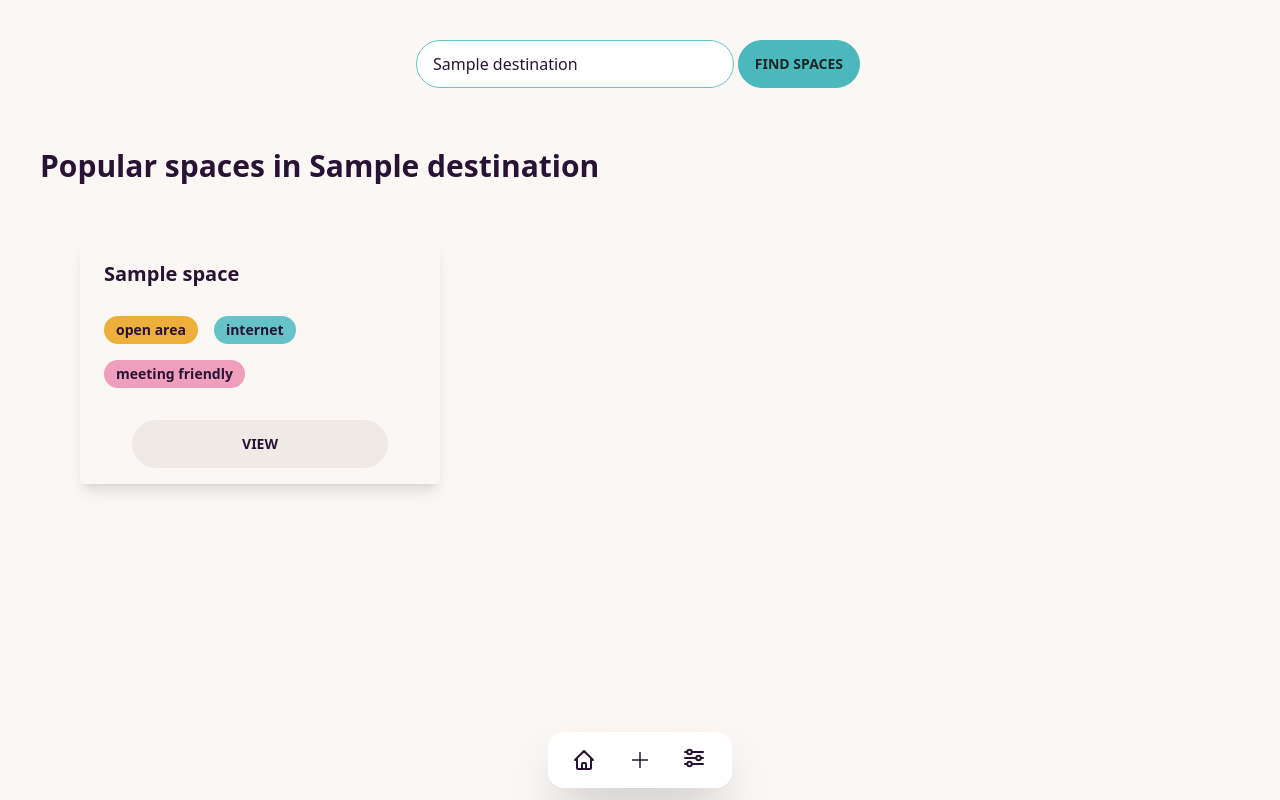
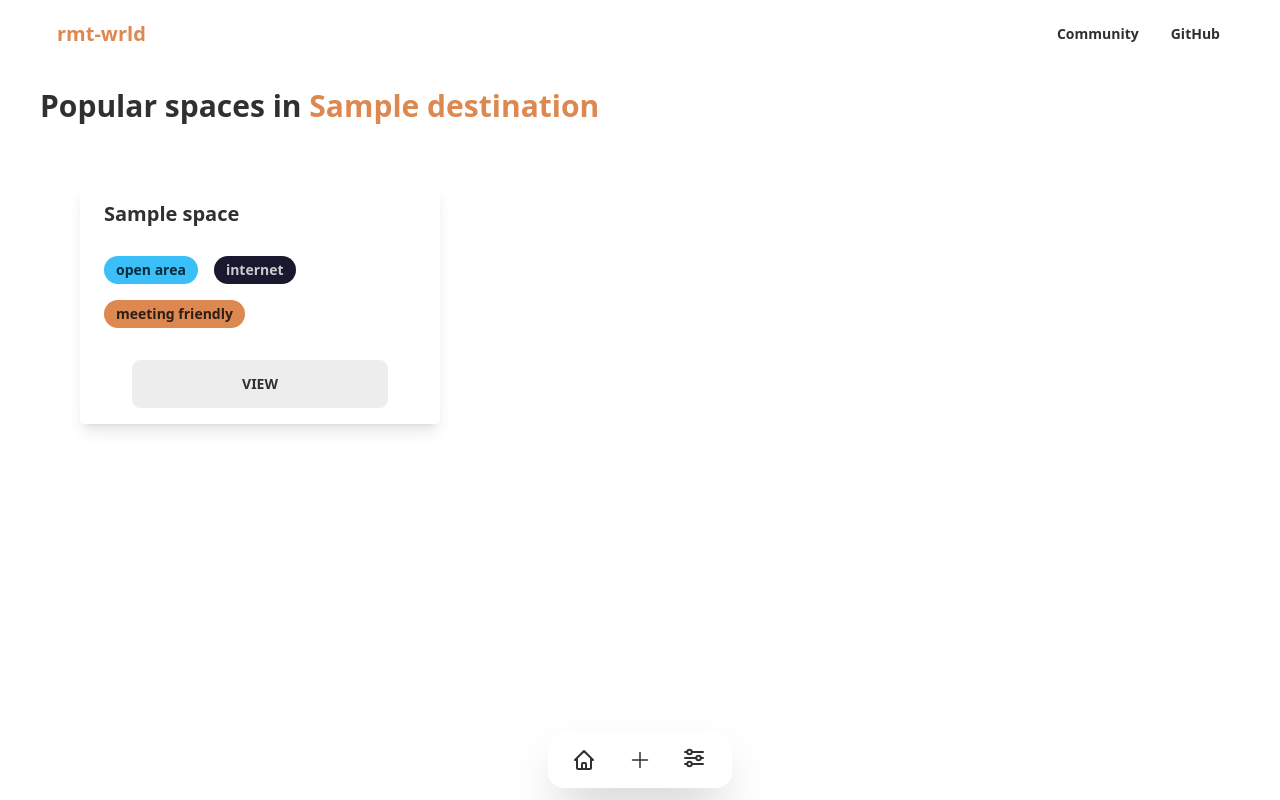
Before and after one commit to rmtwrld/remoteworld, a Django app: template spaces/templates/spaces.html in a window 1280 px wide. Run offline with Django 4.2, Linux system fonts and the light colour scheme; tables that the repository leaves empty hold one stand-in row (values such as "Sample post"); the template is opened without the code that fills it: values that come from a table or form of the project are taken from there, most other values are stand-ins (such as "Sample title", 1, 10 or a date in 2020).

Commit message:
Navbar and theme

```diff
--- a/spaces/static/src/output.css
+++ b/spaces/static/src/output.css
@@ -446,40 +446,40 @@ html {
 
 :root {
   color-scheme: light;
-  --pf: 183 47% 52%;
-  --sf: 338 71% 71%;
-  --af: 39 84% 51%;
-  --nf: 280 46% 7%;
+  --pf: 50 94% 51%;
+  --sf: 41 74% 46%;
+  --af: 24 67% 52%;
+  --nf: 240 33% 7%;
+  --b2: 0 0% 93%;
+  --b3: 0 0% 86%;
   --in: 198 93% 60%;
   --su: 158 64% 52%;
   --wa: 43 96% 56%;
   --er: 0 91% 71%;
-  --pc: 183 20% 13%;
-  --sc: 340 15% 16%;
-  --ac: 37 41% 13%;
-  --nc: 283 9% 81%;
+  --bc: 146 0% 19%;
+  --ac: 23 34% 13%;
+  --nc: 247 7% 81%;
   --inc: 198 100% 12%;
   --suc: 158 100% 10%;
   --wac: 43 100% 11%;
   --erc: 0 100% 14%;
   --rounded-box: 1rem;
+  --rounded-btn: 0.5rem;
   --rounded-badge: 1.9rem;
   --animation-btn: 0.25s;
   --animation-input: .2s;
   --btn-text-case: uppercase;
   --btn-focus-scale: 0.95;
   --border-btn: 1px;
-  --p: 183 47% 59%;
-  --s: 338 71% 78%;
-  --a: 39 84% 58%;
-  --n: 280 46% 14%;
-  --b1: 24 33% 97%;
-  --b2: 27 22% 92%;
-  --b3: 23 14% 89%;
-  --bc: 280 46% 14%;
-  --rounded-btn: 1.9rem;
-  --tab-border: 2px;
-  --tab-radius: .5rem;
+  --tab-border: 1px;
+  --tab-radius: 0.5rem;
+  --p: 50 94% 58%;
+  --pc: 240 33% 14%;
+  --s: 41 74% 53%;
+  --sc: 240 33% 14%;
+  --a: 24 67% 59%;
+  --n: 240 33% 14%;
+  --b1: 0 0% 100%;
 }
 
 *, ::before, ::after {
@@ -1027,6 +1003,29 @@ html {
   overflow: hidden;
 }
 
+.navbar {
+  display: flex;
+  align-items: center;
+  padding: var(--navbar-padding, 0.5rem);
+  min-height: 4rem;
+  width: 100%;
+}
+
+:where(.navbar > *) {
+  display: inline-flex;
+  align-items: center;
+}
+
+.navbar-start {
+  width: 50%;
+  justify-content: flex-start;
+}
+
+.navbar-end {
+  width: 50%;
+  justify-content: flex-end;
+}
+
 .select {
   display: inline-flex;
   cursor: pointer;
@@ -1061,12 +1060,45 @@ html {
   height: auto;
 }
 
-.alert-success {
-  border-color: hsl(var(--su) / 0.2);
-  --tw-text-opacity: 1;
-  color: hsl(var(--suc) / var(--tw-text-opacity));
-  --alert-bg: hsl(var(--su));
-  --alert-bg-mix: hsl(var(--b1));
+.badge-neutral {
+  --tw-border-opacity: 1;
+  border-color: hsl(var(--n) / var(--tw-border-opacity));
+  --tw-bg-opacity: 1;
+  background-color: hsl(var(--n) / var(--tw-bg-opacity));
+  --tw-text-opacity: 1;
+  color: hsl(var(--nc) / var(--tw-text-opacity));
+}
+
+.badge-accent {
+  --tw-border-opacity: 1;
+  border-color: hsl(var(--a) / var(--tw-border-opacity));
+  --tw-bg-opacity: 1;
+  background-color: hsl(var(--a) / var(--tw-bg-opacity));
+  --tw-text-opacity: 1;
+  color: hsl(var(--ac) / var(--tw-text-opacity));
+}
+
+.badge-info {
+  border-color: transparent;
+  --tw-bg-opacity: 1;
+  background-color: hsl(var(--in) / var(--tw-bg-opacity));
+  --tw-text-opacity: 1;
+  color: hsl(var(--inc) / var(--tw-text-opacity));
+}
+
+.badge-outline.badge-neutral {
+  --tw-text-opacity: 1;
+  color: hsl(var(--n) / var(--tw-text-opacity));
+}
+
+.badge-outline.badge-accent {
+  --tw-text-opacity: 1;
+  color: hsl(var(--a) / var(--tw-text-opacity));
+}
+
+.badge-outline.badge-info {
+  --tw-text-opacity: 1;
+  color: hsl(var(--in) / var(--tw-text-opacity));
 }
 
 .btm-nav > * .label {
@@ -1169,6 +1201,17 @@ html {
 .btn.glass.btn-active {
   --glass-opacity: 25%;
   --glass-border-opacity: 15%;
+}
+
+.btn-ghost {
+  border-width: 1px;
+  border-color: transparent;
+  background-color: transparent;
+  color: currentColor;
+  --tw-shadow: 0 0 #0000;
+  --tw-shadow-colored: 0 0 #0000;
+  box-shadow: var(--tw-ring-offset-shadow, 0 0 #0000), var(--tw-ring-shadow, 0 0 #0000), var(--tw-shadow);
+  outline-color: currentColor;
 }
 
 .btn-ghost.btn-active {
@@ -2155,8 +2210,12 @@ html {
   max-width: 20rem;
 }
 
-.shrink-0 {
-  flex-shrink: 0;
+.flex-1 {
+  flex: 1 1 0%;
+}
+
+.flex-none {
+  flex: none;
 }
 
 .cursor-pointer {
@@ -2191,32 +2250,33 @@ html {
   border-radius: 9999px;
 }
 
-.bg-accent {
-  --tw-bg-opacity: 1;
-  background-color: hsl(var(--a) / var(--tw-bg-opacity));
-}
-
 .bg-primary {
   --tw-bg-opacity: 1;
   background-color: hsl(var(--p) / var(--tw-bg-opacity));
 }
 
-.bg-secondary {
-  --tw-bg-opacity: 1;
-  background-color: hsl(var(--s) / var(--tw-bg-opacity));
-}
-
 .bg-white {
   --tw-bg-opacity: 1;
   background-color: rgb(255 255 255 / var(--tw-bg-opacity));
+}
+
+.bg-blue-700 {
+  --tw-bg-opacity: 1;
+  background-color: rgb(29 78 216 / var(--tw-bg-opacity));
+}
+
+.bg-base-100 {
+  --tw-bg-opacity: 1;
+  background-color: hsl(var(--b1) / var(--tw-bg-opacity));
+}
+
+.bg-base-200 {
+  --tw-bg-opacity: 1;
+  background-color: hsl(var(--b2) / var(--tw-bg-opacity));
 }
 
 .bg-opacity-60 {
   --tw-bg-opacity: 0.6;
-}
-
-.stroke-current {
-  stroke: currentColor;
 }
 
 .p-10 {
@@ -2253,6 +2313,11 @@ html {
   padding-bottom: 1.25rem;
 }
 
+.px-1 {
+  padding-left: 0.25rem;
+  padding-right: 0.25rem;
+}
+
 .px-5 {
   padding-left: 1.25rem;
   padding-right: 1.25rem;
@@ -2316,6 +2381,10 @@ html {
   font-weight: 600;
 }
 
+.normal-case {
+  text-transform: none;
+}
+
 .text-gray-900 {
   --tw-text-opacity: 1;
   color: rgb(17 24 39 / var(--tw-text-opacity));
@@ -2324,6 +2393,25 @@ html {
 .text-neutral-content {
   --tw-text-opacity: 1;
   color: hsl(var(--nc) / var(--tw-text-opacity));
+}
+
+.text-primary-content {
+  --tw-text-opacity: 1;
+  color: hsl(var(--pc) / var(--tw-text-opacity));
+}
+
+.text-primary {
+  --tw-text-opacity: 1;
+  color: hsl(var(--p) / var(--tw-text-opacity));
+}
+
+.text-accent {
+  --tw-text-opacity: 1;
+  color: hsl(var(--a) / var(--tw-text-opacity));
+}
+
+.underline {
+  text-decoration-line: underline;
 }
 
 .shadow-2xl {
--- a/spaces/static/style.css
+++ b/spaces/static/style.css
@@ -0,0 +1,3 @@
+.bg-white{
+    background-color: #FFFFFF !important;
+}
--- a/spaces/templates/base.html
+++ b/spaces/templates/base.html
@@ -2,7 +2,7 @@
 {% load static %}
 
 <!DOCTYPE html>
-<html data-theme="cupcake">
+<html data-theme="bumblebee">
   <head>
     <meta charset="utf-8">
     <meta name="viewport" content="width=device-width, initial-scale=1">
--- a/spaces/templates/spaces.html
+++ b/spaces/templates/spaces.html
@@ -6,46 +6,57 @@
 
 {% block main %}
 
+{% block navbar %}
 
-<div class='max-w-md mx-auto my-10'>
-  <form type="GET" action=".">
-    <label for="default-search" class="mb-2 text-sm font-medium text-gray-900 sr-only dark:text-white">Search</label>
-    <div class="justify-center mt-4 flex">
-        <input name="destination" value="{{ destination }}" id="destination" type="text" placeholder="Where are you working from today?" class="input input-bordered input-primary bg-white w-full max-w-xs" required />
-        <button id="destination_submit" type="submit" class="mx-1 btn btn-active btn-primary">Find spaces</button>
-      </div>
-</form>
+<div class="navbar bg-base-100 px-10">
+  <div class="flex-1">
+    <a href="/" class="btn btn-ghost normal-case text-xl text-accent">rmt-wrld</a>
+  </div>
+  <div class="flex-none">
+    <ul class="menu menu-horizontal px-1 font-bold">
+      <li><a>Community</a></li>
+      <li><a>GitHub</a></li>
+    </ul>
+  </div>
 </div>
+
+{% endblock navbar %}
+
+
 
 {% block destinations %}
 
 
 
 <div class="container mx-auto px-10">
-  <h1 class="text-3xl font-bold py-5">Popular spaces in {{ destination }}</h1>
+  <h1 class="text-3xl font-bold py-5">Popular spaces in <span class="text-accent">{{ destination }}</span></h1>
 
   <div class="p-10 grid grid-cols-1 sm:grid-cols-1 md:grid-cols-3 lg:grid-cols-3 xl:grid-cols-3 gap-5">
-
+    {% if spaces %}
     {% for space in spaces %}
-    <div class="spaceCard rounded overflow-hidden shadow-lg {{ space.is_type }} internet-{{ space.has_internet }} meeting-{{ space.is_meeting_friendly }}">
+      {% if space.is_approved %}
+    <div class="spaceCard bg-base-100 rounded overflow-hidden shadow-lg {{ space.is_type }} internet-{{ space.has_internet }} meeting-{{ space.is_meeting_friendly }}">
       <div class="px-6 py-4">
         <div class="font-bold text-xl mb-2">{{ space.space_name }}</div>
       </div>
       <div class="px-6 pt-1 pb-2 card-actions">
-        <span class="inline-block bg-accent rounded-full px-3 py-1 text-sm font-semibold mr-2 mb-2" id="{{ space.is_type }}">{{ space.is_type }}</span>
+        <span class="inline-block badge-info rounded-full px-3 py-1 text-sm font-semibold mr-2 mb-2" id="{{ space.is_type }}">{{ space.is_type }}</span>
         {% if space.has_internet %}
-        <span class="inline-block bg-primary rounded-full px-3 py-1 text-sm font-semibold mr-2 mb-2" id="internet-{{ space.has_internet }}">internet</span>
+        <span class="inline-block badge-neutral rounded-full px-3 py-1 text-sm font-semibold mr-2 mb-2" id="internet-{{ space.has_internet }}">internet</span>
         {% endif %}
         {% if space.is_meeting_friendly %}
-        <span class="inline-block bg-secondary rounded-full px-3 py-1 text-sm font-semibold mr-2 mb-2" id="meeting-{{ space.is_meeting_friendly }}">meeting friendly</span>
+        <span class="inline-block badge-accent rounded-full px-3 py-1 text-sm font-semibold mr-2 mb-2" id="meeting-{{ space.is_meeting_friendly }}">meeting friendly</span>
         {% endif %}
       </div>
       <div class="card-actions px-6 py-4 justify-center">
       <a class="btn btn-wide" target="_blank" href="{{ space.url }}">View</a>
       </div>
     </div>
+      {% endif %}
     {% endfor %}
-
+    {% else %}
+    <h1>hello</h1>
+    {% endif %}
   </div>
 
 </div>
--- a/spaces/views.py
+++ b/spaces/views.py
@@ -19,4 +19,5 @@ def add_space(request):
     if form.is_valid():
         form.save()
         return render(request,"space-submission.html")
-    return redirect('index')
+    #return redirect('index')
+    return render(request, "space-submission.html")
--- a/tailwind.config.js
+++ b/tailwind.config.js
@@ -8,6 +8,6 @@ module.exports = {
   },
   plugins: [require("daisyui")],
   daisyui: {
-    themes: ["cupcake"],
+    themes: ["bumblebee"],
   },
 }
```
Also changed, not shown: other parts of spaces/static/src/output.css (+44 -42 lines), spaces/templates/index.html (+4 -4 lines).
